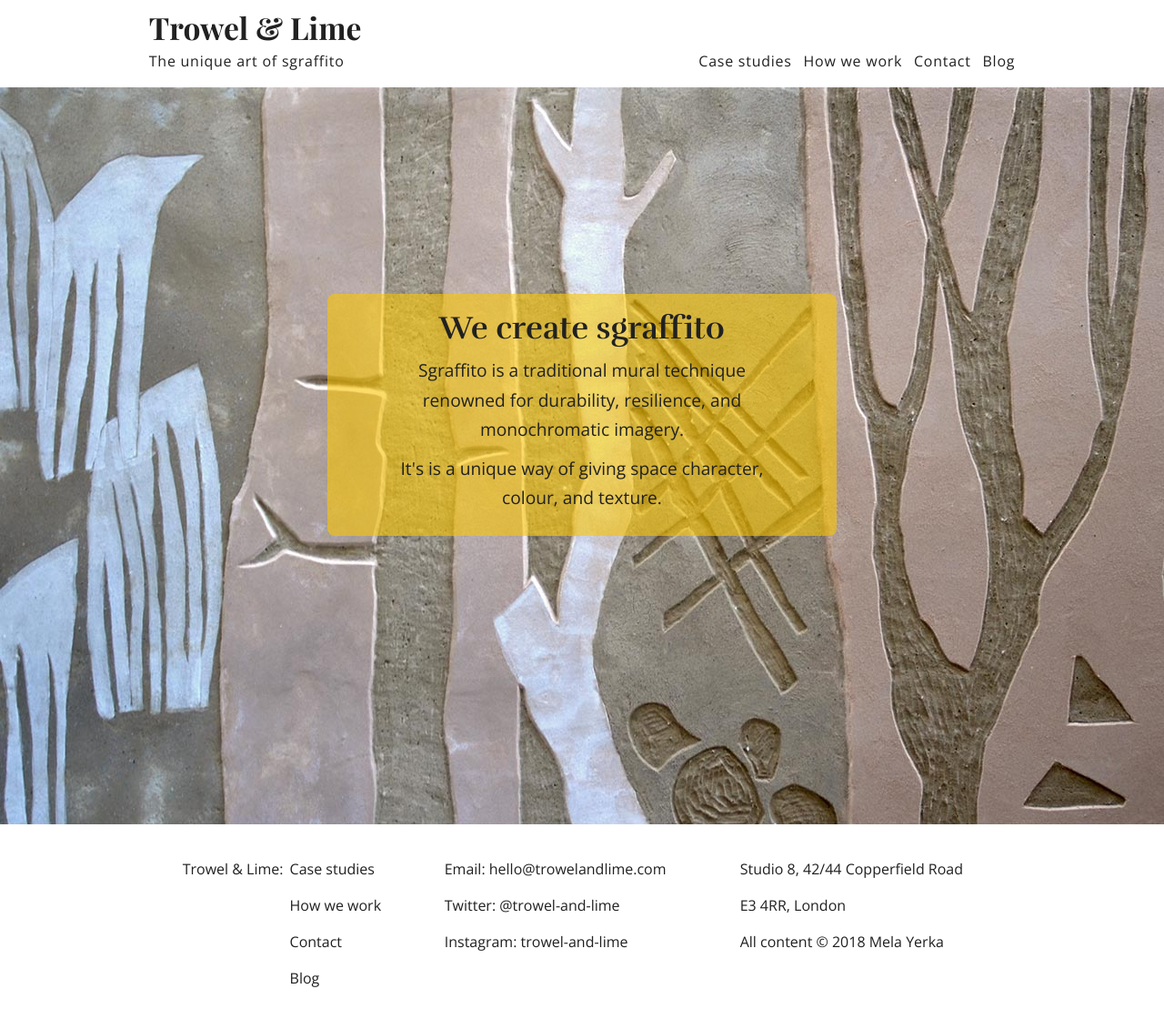
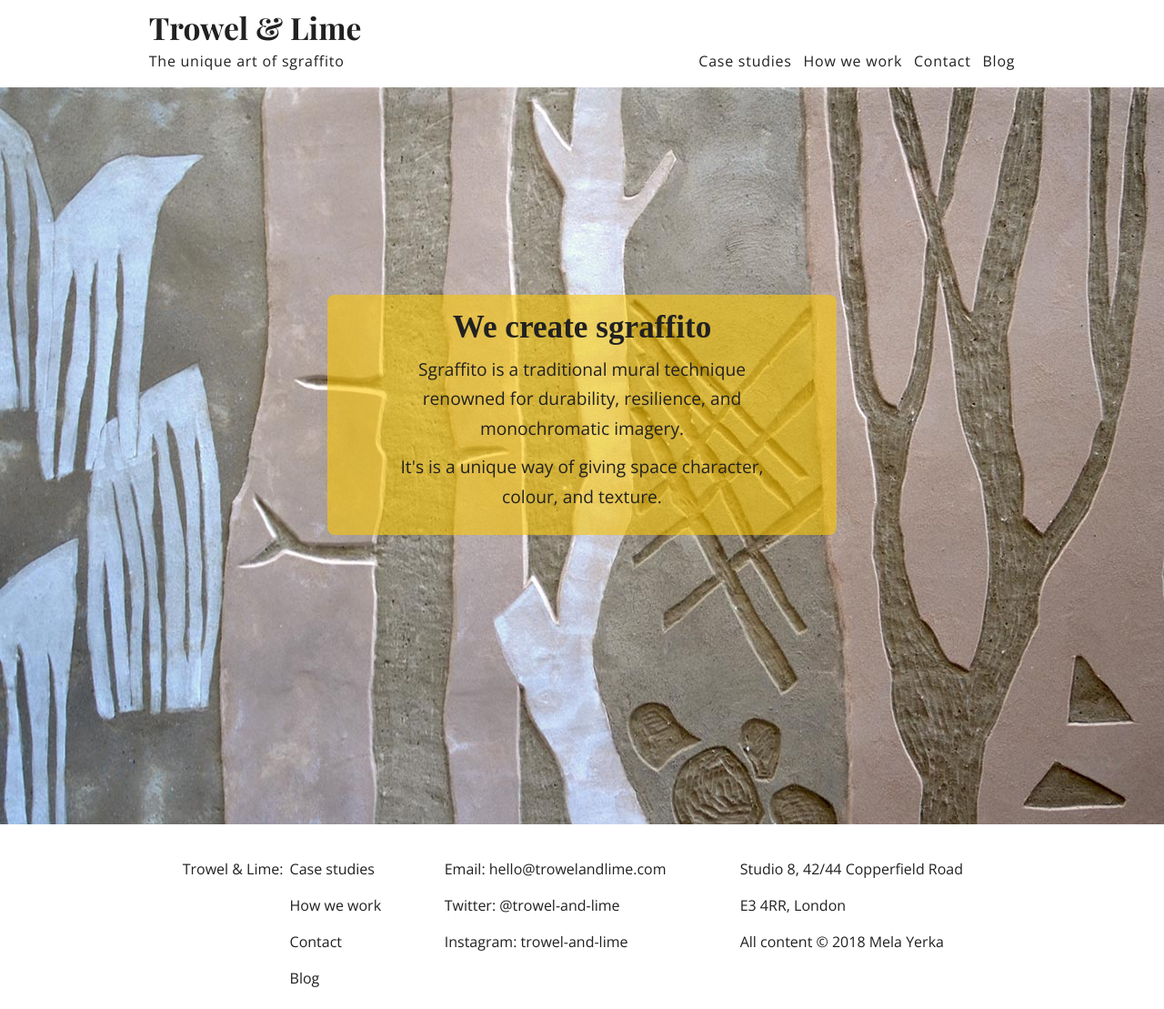
Before and after one commit to marek-kultys/trowel-and-lime, a Jekyll site: the page built from index.html, in a window 1280 px wide. Shown: the whole page at 91% size. Built offline with Jekyll 4.4.1, drawn with Linux system fonts in a browser that asks for light colours.

Commit message:
Remove Rufina font

```diff
--- a/css/styles.scss
+++ b/css/styles.scss
@@ -17,5 +17,4 @@
 
 // Import Google Fonts
 @import url('https://fonts.googleapis.com/css?family=Playfair+Display:700&subset=latin-ext');
-@import url('https://fonts.googleapis.com/css?family=Open+Sans:300&subset=latin-ext');
-@import url('https://fonts.googleapis.com/css?family=Rufina:700');
+@import url('https://fonts.googleapis.com/css?family=Open+Sans:300,400&subset=latin-ext');
```
